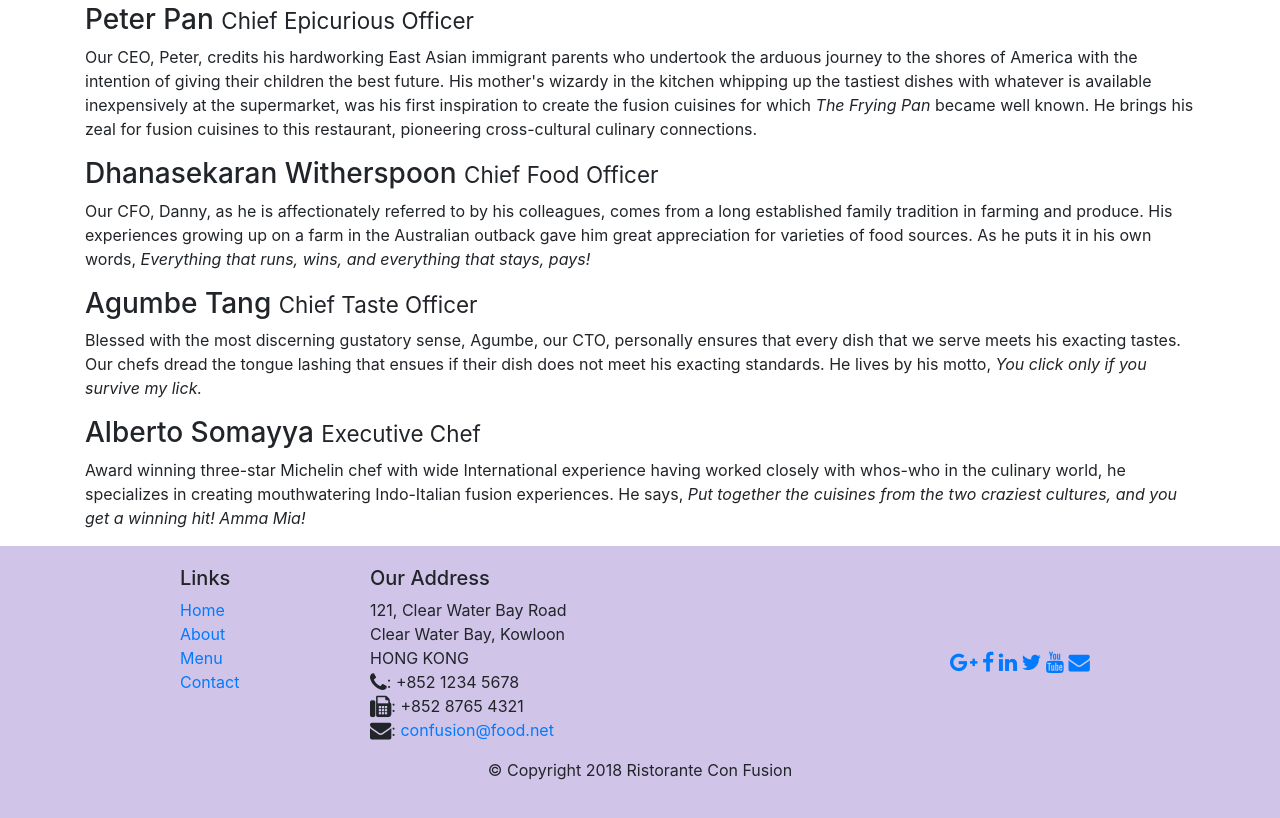
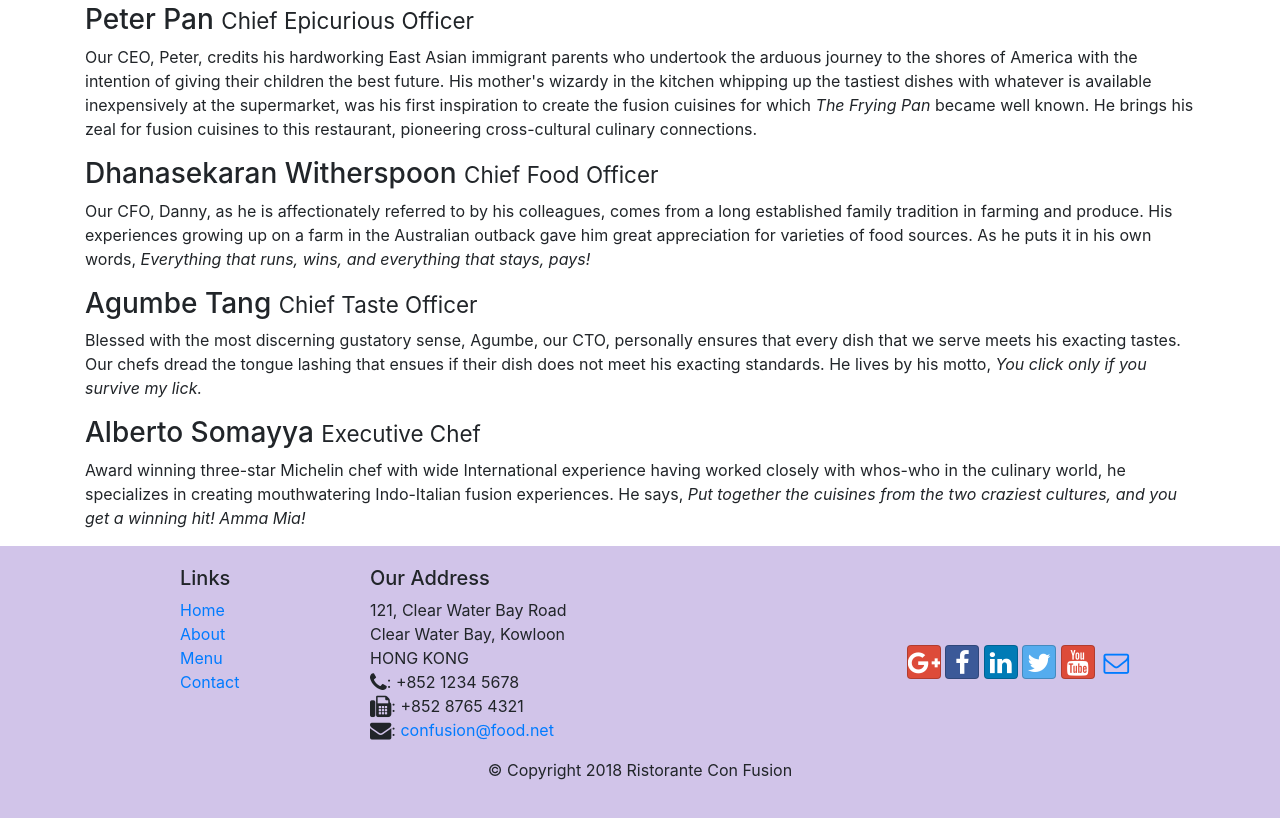
Before and after one commit to Glen-Clarence/Restaurant-Con-Fusion, a website: page aboutus.html in a window 1280 px wide. Shown: the part 819-1637 px from the top of the page. Drawn offline with nearby package versions, Linux system fonts and the light colour scheme.

Commit message:
updated(correct) font icons

```diff
--- a/aboutus.html
+++ b/aboutus.html
@@ -8,8 +8,8 @@
     <meta http-equiv="x-ua-compatible" content="ie=edge">
     <title>Ristorante Con Fusion: About Us</title>
     <link rel="stylesheet" href="node_modules/bootstrap/dist/css/bootstrap.min.css">
-    <link rel="stylesheet" href="./node_modules/font-awesome/css/font-awesome.min.css">
-    <link rel="stylesheet" href="./node_modules/bootstrap-social/bootstrap-social.css">
+    <link rel="stylesheet" href="node_modules/font-awesome/css/font-awesome.min.css">
+    <link rel="stylesheet" href="node_modules/bootstrap-social/bootstrap-social.css">
     <link rel="stylesheet" href="./css/style.css">
 </head>
 
@@ -109,13 +109,14 @@
                 </div>
                 <div class="col-12 col-sm-4 align-self-center">
                     <div class="text-center">
-                        <a class="class="btn btn-social-icon btn-google" href="http://google.com/+"><i class="fa fa-google-plus fa-lg"></i></a>
-                        <a class="class="btn btn-social-icon btn-facebook"  href="http://www.facebook.com/profile.php?id="><i class="fa fa-facebook fa-lg"></i></a>
-                        <a class="class="btn btn-social-icon btn-linkedin" href="http://www.linkedin.com/in/"><i class="fa fa-linkedin fa-lg"></i></a>
-                        <a class="class="btn btn-social-icon btn-twitter" href="http://twitter.com/"><i class="fa fa-twitter fa-lg"></i></a>
-                        <a class="class="btn btn-social-icon btn-youtube"  href="http://youtube.com/"><i class="fa fa-youtube fa-lg"></i></a>
-                        <a class="class="btn btn-social-icon" href="mailto:"><i class="fa fa-envelope fa-lg"></i></a>
+                        <a class="btn btn-social-icon btn-google" href="http://google.com/+"><i class="fa fa-google-plus"></i></a>
+                        <a class="btn btn-social-icon btn-facebook" href="http://www.facebook.com/profile.php?id="><i class="fa fa-facebook"></i></a>
+                        <a class="btn btn-social-icon btn-linkedin" href="http://www.linkedin.com/in/"><i class="fa fa-linkedin"></i></a>
+                        <a class="btn btn-social-icon btn-twitter" href="http://twitter.com/"><i class="fa fa-twitter"></i></a>
+                        <a class="btn btn-social-icon btn-google" href="http://youtube.com/"><i class="fa fa-youtube"></i></a>
+                        <a class="btn btn-social-icon" href="mailto:"><i class="fa fa-envelope-o"></i></a>
                     </div>
+
                 </div>
            </div>
            <div class="row justify-content-center">
```
Also changed, not shown: index.html (+8 -7 lines).
